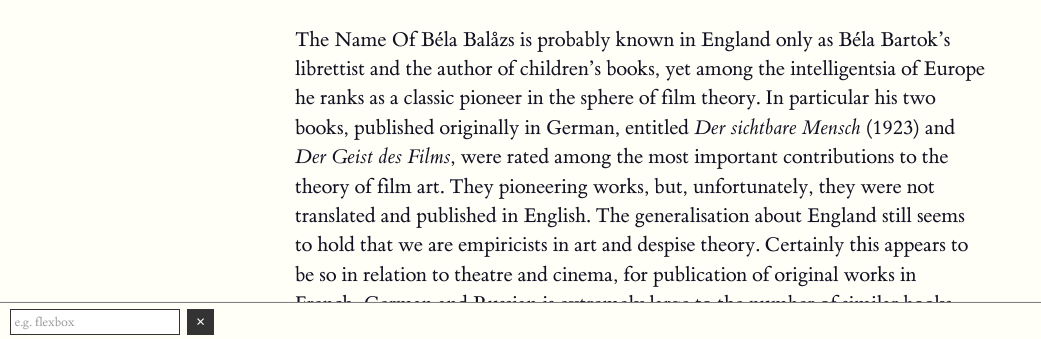
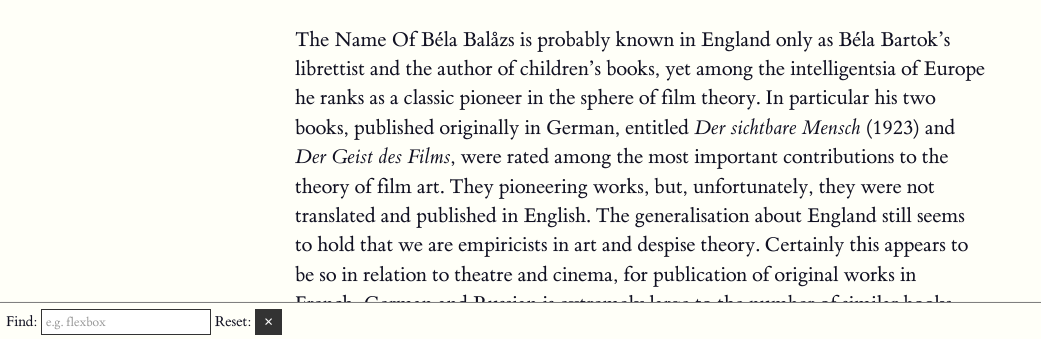
Before and after one commit to offscreen/offscreen, a plain HTML site: page translate/index.html in a window 1280 px wide. Shown: the part 459-798 px from the top of the page, without its empty margins (0-1041 px from the left). Drawn offline with nearby package versions, Linux system fonts and the light colour scheme.

Commit message:
Update index.html

```diff
--- a/translate/index.html
+++ b/translate/index.html
@@ -369,10 +369,10 @@
     </aside>
     <aside class="text-finder ot dp" id="text-finder">
         <form id="find" action="javascript:;">
-            <label for="f-text"></label>
-            <input id="f-text" type="text" placeholder="e.g. flexbox">
-            <label for="r-text"></label>
-            <input id="r-text" type="reset" value="&times;">
+            <label for="f-text">Find:</label>
+            <input id="f-text" type="text" required="required" placeholder="e.g. flexbox">
+            <label for="r-text">Reset:</label>
+            <button id="r-text" type="reset">&times;</button>
         </form>
     </aside>
     <script src="/resource/script/translate.js"></script>
```
